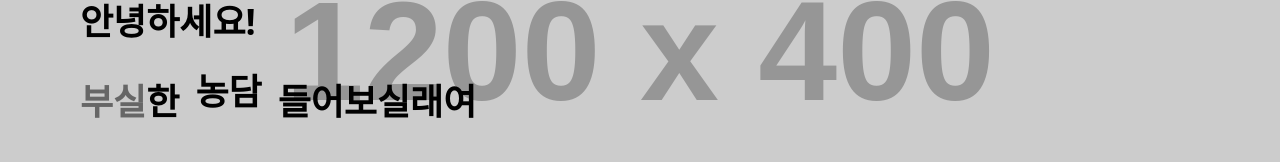
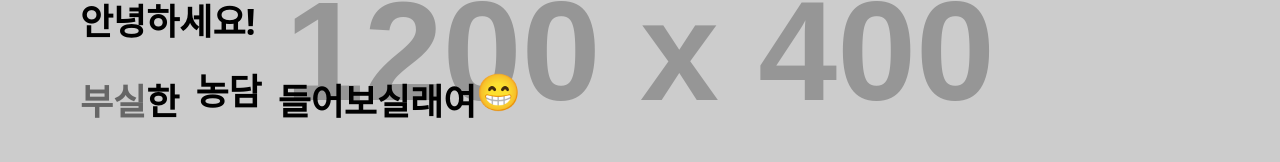
Before and after one commit to k1myj/htmlpractice, a plain HTML site: page index.html in a window 1280 px wide. Shown: the part 160-322 px from the top of the page. Drawn offline with nearby package versions, Linux system fonts and the light colour scheme; placeholder pictures from the web are drawn by us.

Commit message:
문구에 이모지 넣기

```diff
--- a/index.html
+++ b/index.html
@@ -30,6 +30,7 @@
           <h1 class="text-4xl font-bold mr-4  ">한 </h1>
           <h1 class="text-4xl font-bold mr-4 animate-bounce">농담 </h1>
           <h1 class="text-4xl font-bold ">들어보실래여</h1>
+          <h1 class="text-4xl font-bold animate-bounce ">😁</h1>
         </div>
         </section>
 
```
